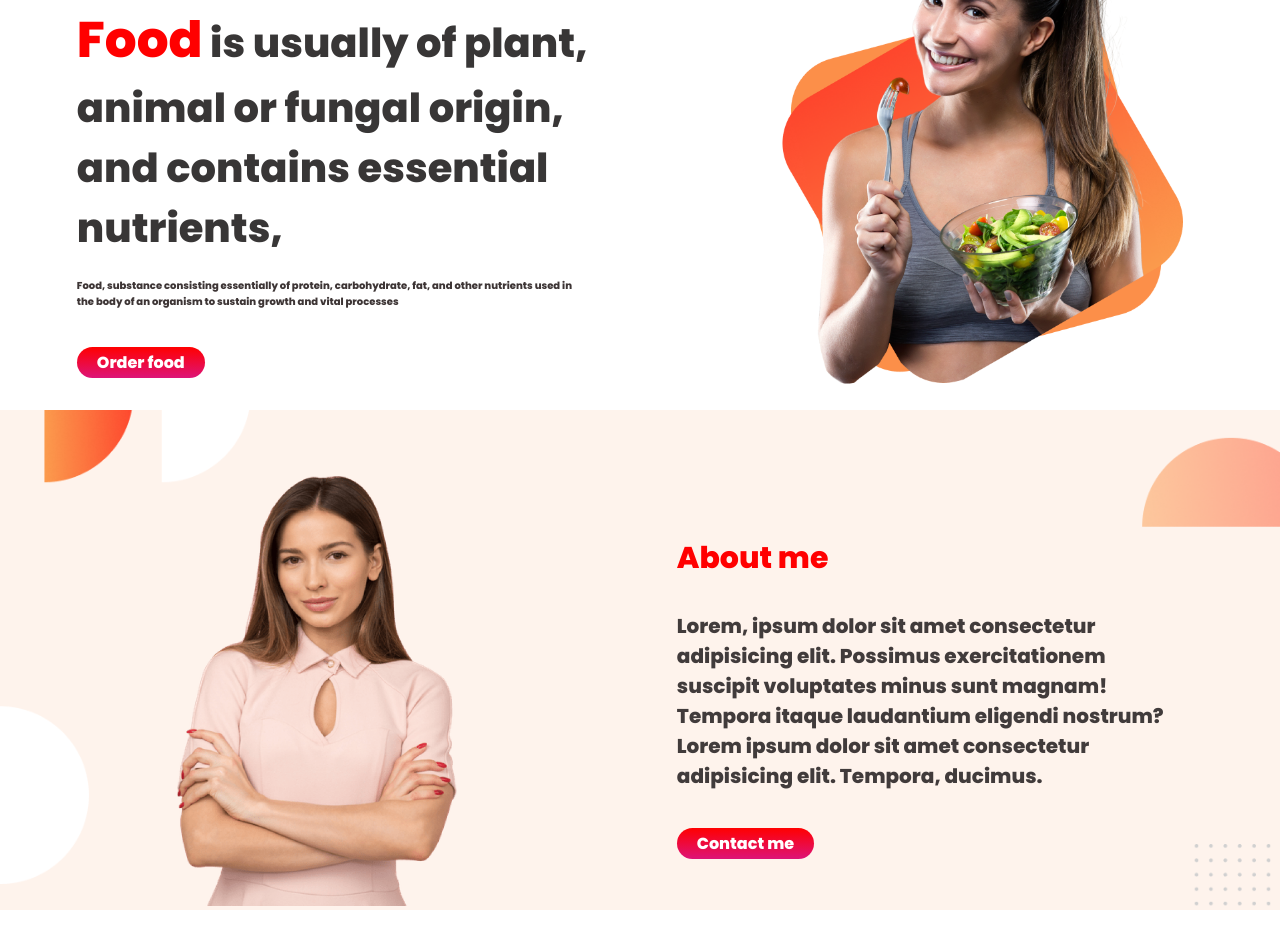
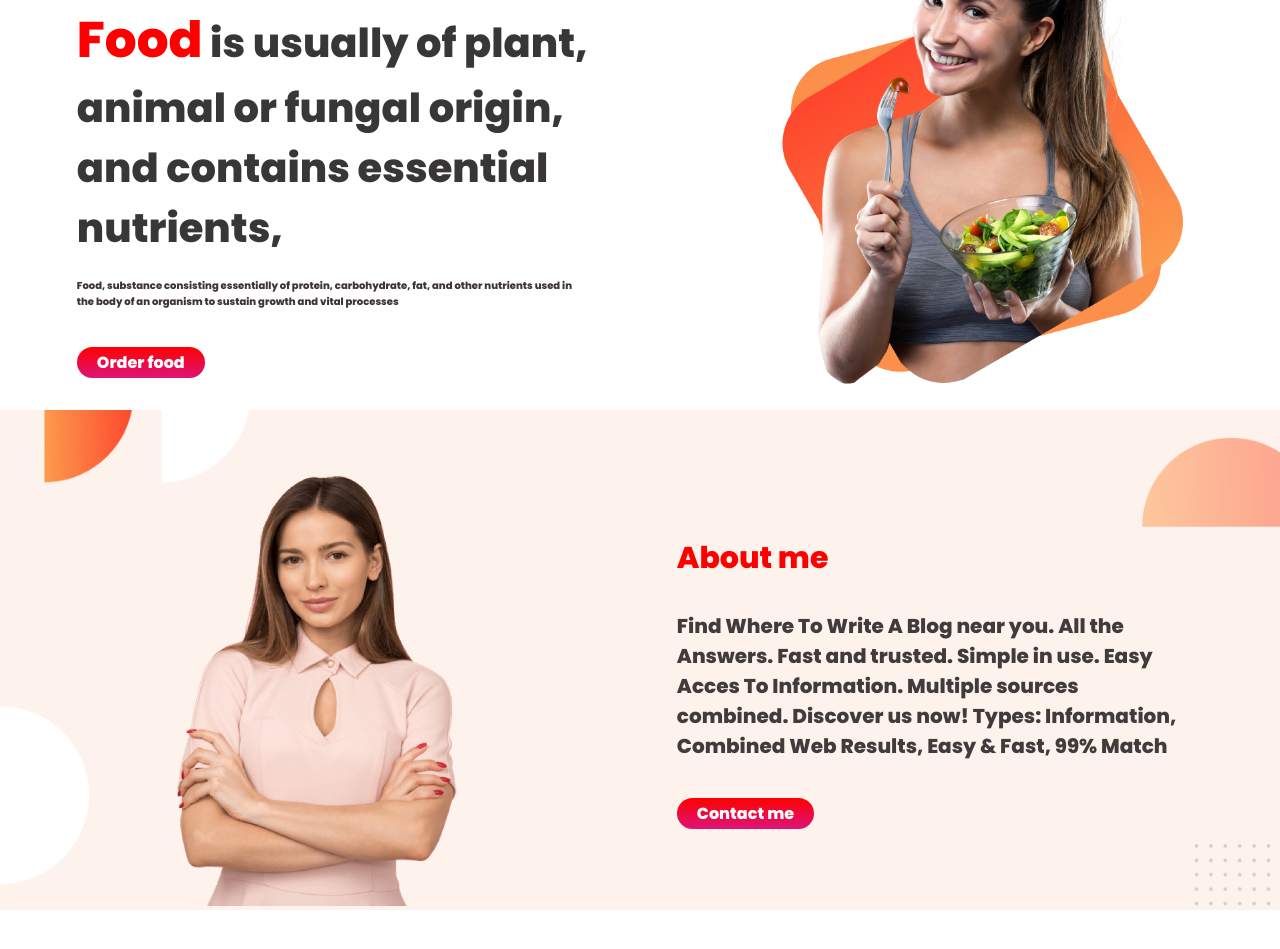
Before and after one commit to Sabbir0029/food-graden, a plain HTML site: page index.html in a window 1280 px wide. Shown: the part 201-1150 px from the top of the page. Drawn offline with Linux system fonts and the light colour scheme.

Commit message:
text add

```diff
--- a/index.html
+++ b/index.html
@@ -44,7 +44,7 @@
     </div>
     <div class="about-text">
       <h3>About me</h3>
-      <p>Lorem, ipsum dolor sit amet consectetur adipisicing elit. Possimus exercitationem suscipit voluptates minus sunt magnam! Tempora itaque laudantium eligendi nostrum? Lorem ipsum dolor sit amet consectetur adipisicing elit. Tempora, ducimus.</p>
+      <p>Find Where To Write A Blog near you. All the Answers. Fast and trusted. Simple in use. Easy Acces To Information. Multiple sources combined. Discover us now! Types: Information, Combined Web Results, Easy & Fast, 99% Match</p>
       <a class="about-btn" target="-blank" href="https://sabbir0029.github.io/my-2n-repo/">Contact me</a>
     </div>
   </div>
```
